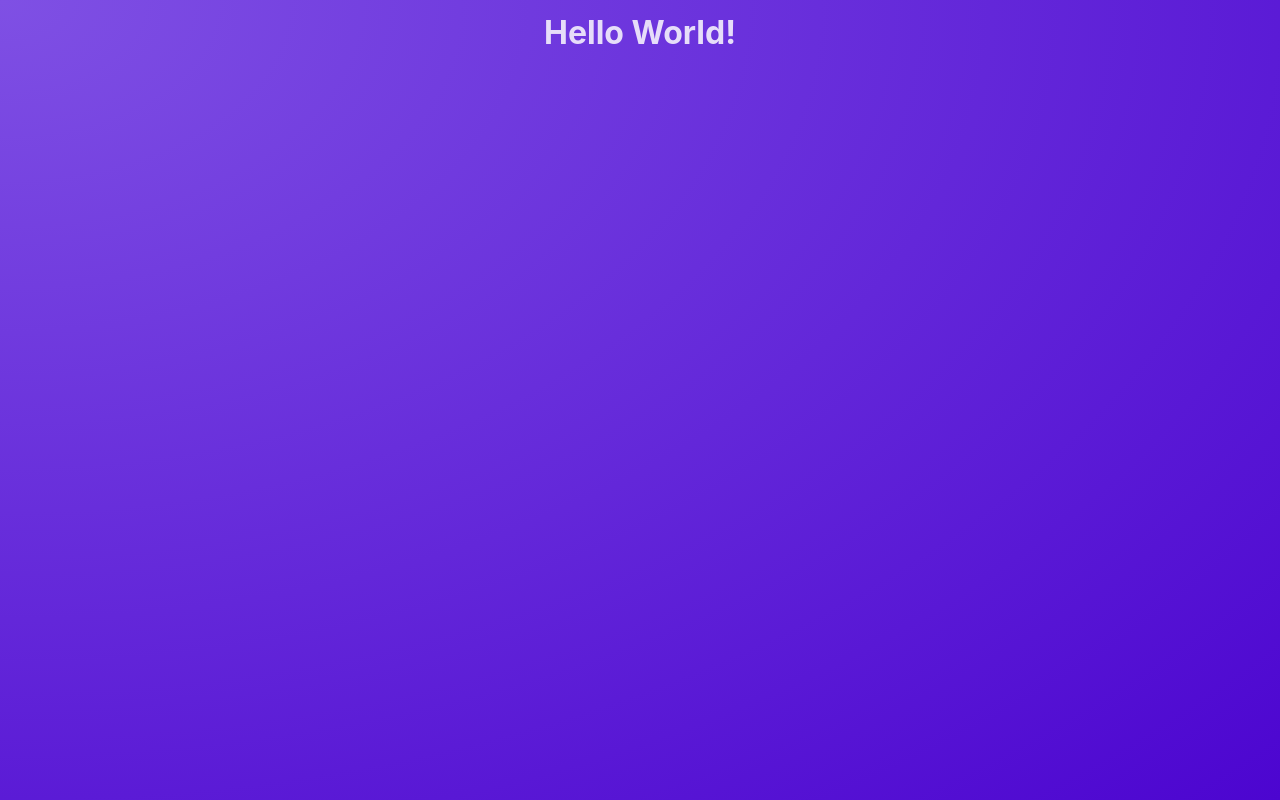
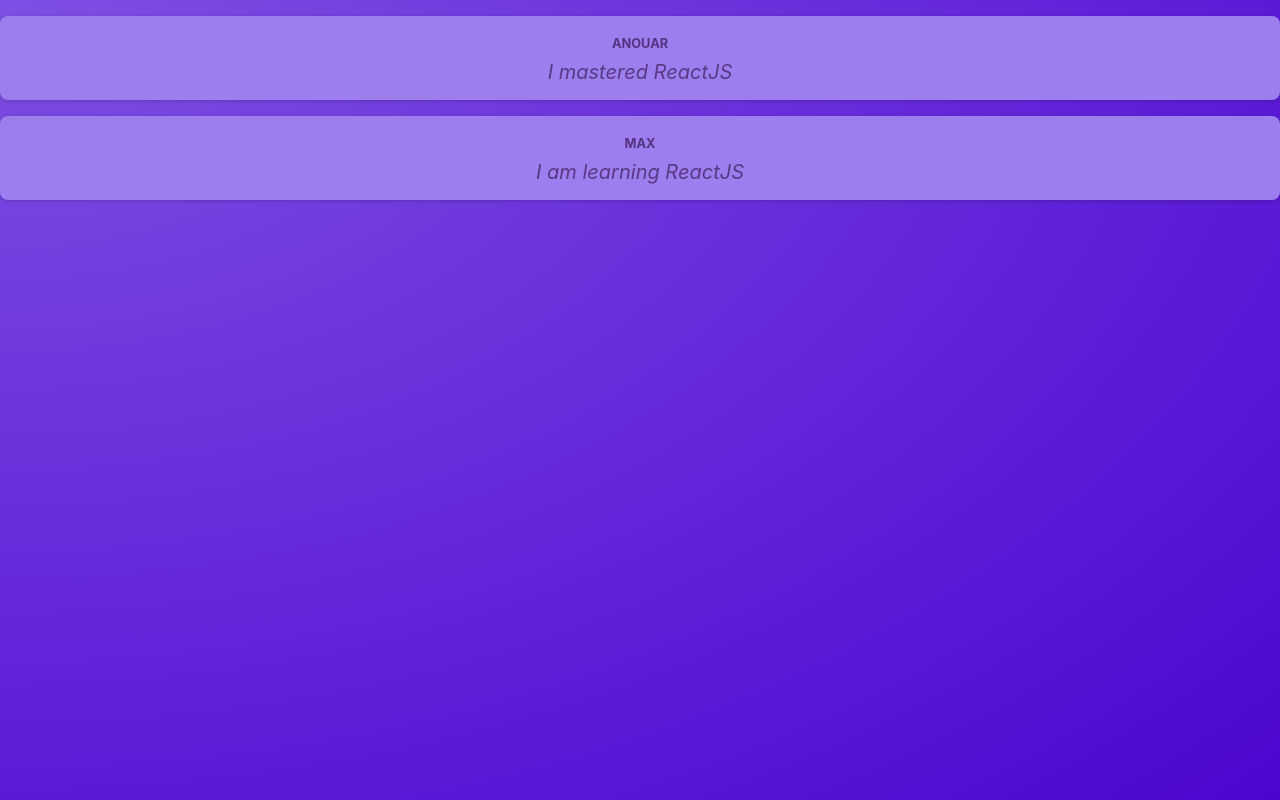
Before and after one commit to anouar4070/project--, a React (Vite) app: page / in a window 1280 px wide. Built offline with nearby package versions, Linux system fonts and the light colour scheme.

Commit message:
adding Post component

```diff
--- a/src/App.jsx
+++ b/src/App.jsx
@@ -1,5 +1,13 @@
+
+import Post from "./components/Post";
+
 function App() {
-  return <h1>Hello World!</h1>;
+  return (
+    <main>
+      <Post author='Anouar' body='I mastered ReactJS' />
+      <Post author='Max' body='I am learning ReactJS'  />
+    </main>
+  );
 }
 
 export default App;
--- /dev/null
+++ b/src/components/Post.jsx
@@ -0,0 +1,16 @@
+import classes from './Post.module.css'
+
+//const names = ['Anouar', 'Max'];
+
+function Post({author, body}) {
+//const chosenName = Math.random() > 0.5 ? names[0] : names[1];
+
+  return (
+    <div className={classes.post}>
+      <p className={classes.author}>{author}</p>
+      <p className={classes.text}>{body}</p>
+    </div>
+  );
+}
+
+export default Post;
--- /dev/null
+++ b/src/components/Post.module.css
@@ -0,0 +1,35 @@
+.post {
+  margin: 1rem 0;
+  padding: 1rem;
+  background-color: #9c7eee;
+  border-radius: 8px;
+  box-shadow: 0 1px 4px rgba(0, 0, 0, 0.2);
+  animation: animate-in 1s ease-out forwards;
+}
+
+.author {
+  font-size: 0.8rem;
+  font-weight: bold;
+  color: #543280;
+  margin: 0;
+  text-transform: uppercase;
+}
+
+.text {
+  white-space: pre-wrap;
+  font-size: 1.25rem;
+  margin: 0.25rem 0 0 0;
+  color: #593884;
+  font-style: italic;
+}
+
+@keyframes animate-in {
+  from {
+    opacity: 0;
+    transform: translateY(1rem);
+  }
+  to {
+    opacity: 1;
+    transform: translateY(0);
+  }
+}
```
